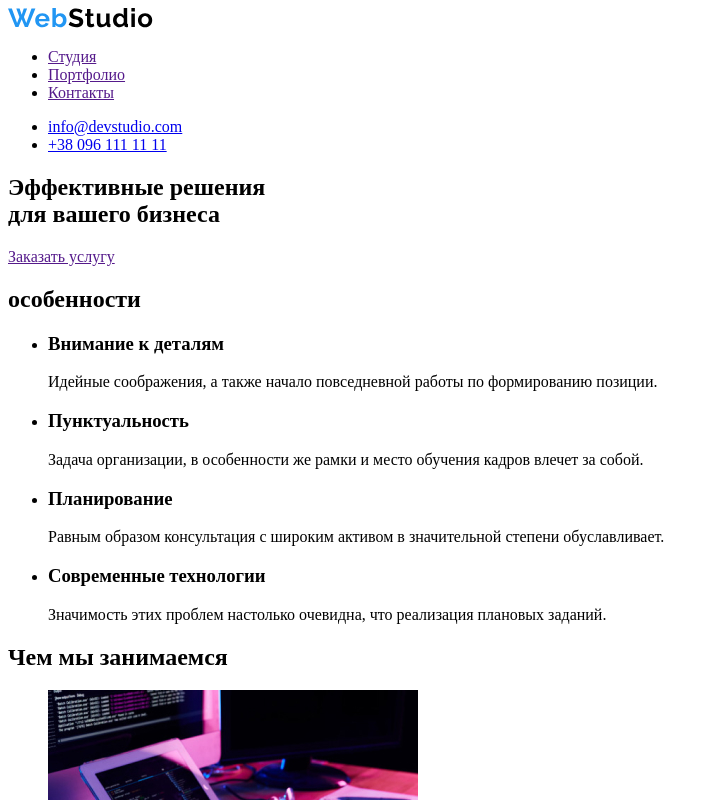
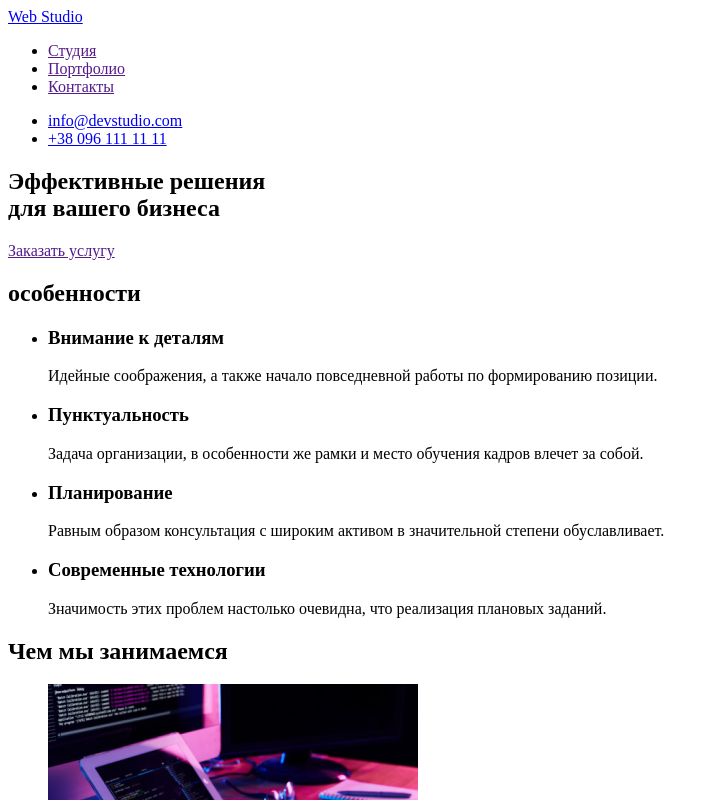
Before and after one commit to Aleksandr-Bryzgalin/goit-markup-hw-01, a plain HTML site: page index.html in a window 1280 px wide. Shown: the top 800 px of the page, without its empty margins (0-719 px from the left). Drawn offline with Linux system fonts and the light colour scheme.

Commit message:
Макет

```diff
--- a/index.html
+++ b/index.html
@@ -9,9 +9,7 @@
     <!--Шапка сайта-->
     <header>
       <nav>
-        <a href="./index.html">
-          <img src="./images/web-studio.svg" alt="логотип веб студии" />
-        </a>
+        <a href="./index.html">Web Studio</a>
         <ul>
           <li>
             <a href="">Студия</a>
@@ -149,9 +147,7 @@
     </main>
     <!--Футер-->
     <footer>
-      <a href="./index.html"
-        ><img src="./images/web-studio.svg" alt="логотип веб студии"
-      /></a>
+      <a href="./index.html">Web Studio</a>
       <address>
         <p>г. Киев, пр-т Леси Украинки, 26</p>
         <a href="mailto:info@devstudio.com">info@example.com</a><br />
```
